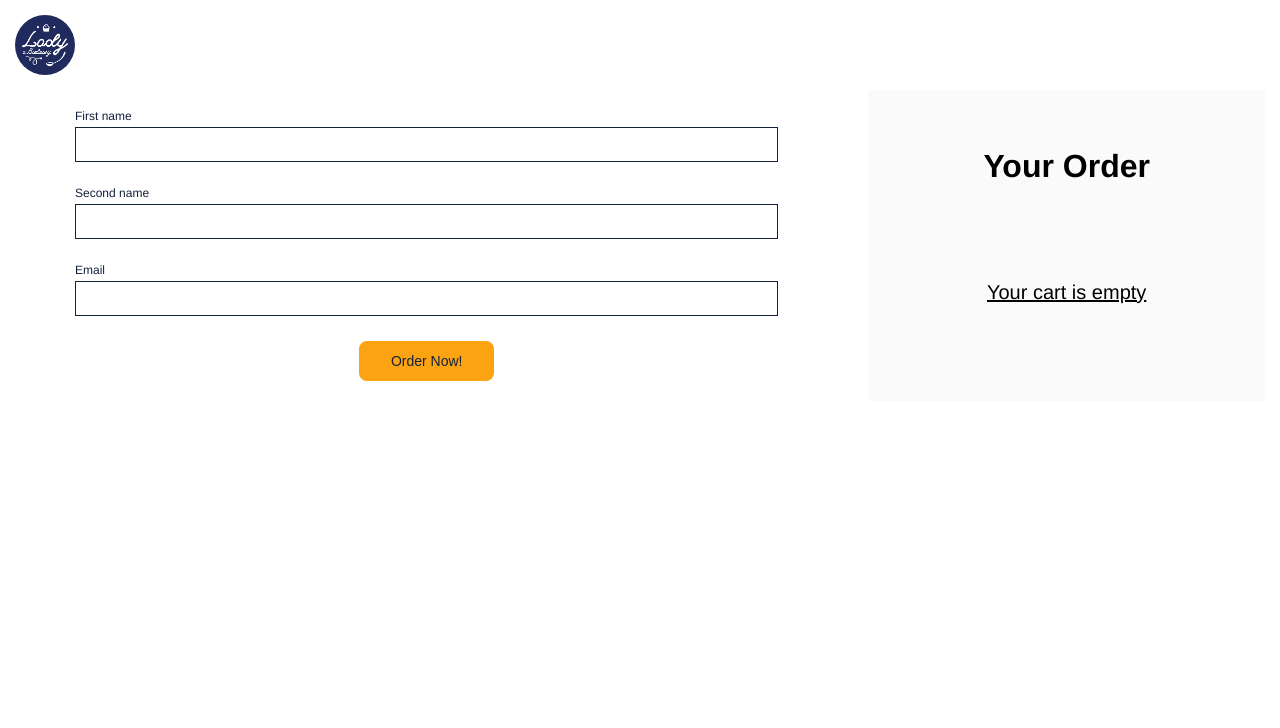
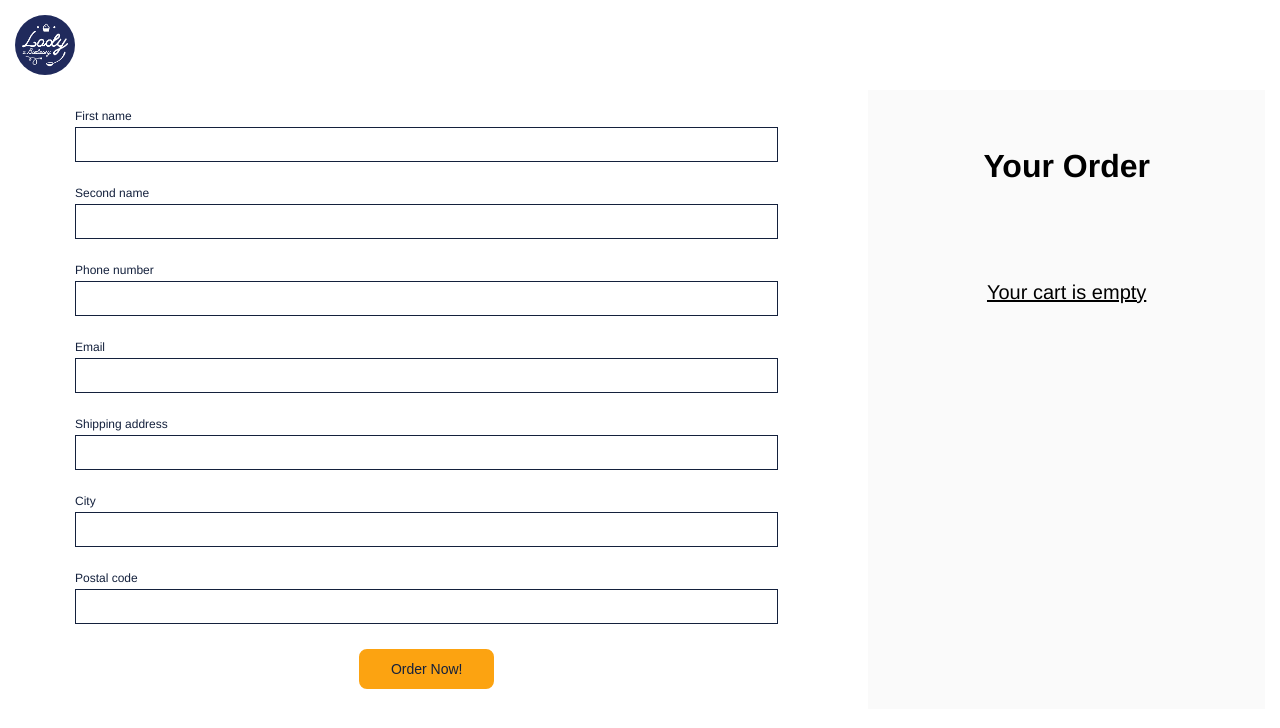
Before and after one commit to pvtryk/icecream-order, a React (Create React App) app: page /checkout in a window 1280 px wide. Shown: the top 728 px of the page. Built offline with nearby package versions, Linux system fonts and the light colour scheme; no server answers.

Commit message:
feat(checkout): pre-done validation

```diff
--- a/src/components/Checkout/CheckoutInput/CheckoutInput.js
+++ b/src/components/Checkout/CheckoutInput/CheckoutInput.js
@@ -3,12 +3,21 @@ import './CheckoutInput.scss';
 
 const CheckoutInput = (props) => {
   let inputEl = null;
+  const inputClasses = ['checkout-input__input']
+
+  if (props.additionalClass) {
+    inputClasses.push(props.additionalClass);
+  }
+
+  if (props.valid && props.touched) {
+    inputClasses.push('invalid');
+  }
 
   switch (props.inputType) {
     case ('input'):
         inputEl = (
           <input
-            className={`checkout-input__input ${props.additionalClass} `}
+            className={inputClasses.join(' ')}
             {...props.elementConfig}
             value={props.value}
             onChange={props.changed}
--- a/src/components/Checkout/CheckoutInput/CheckoutInput.scss
+++ b/src/components/Checkout/CheckoutInput/CheckoutInput.scss
@@ -12,9 +12,14 @@
   }
 
   &__input {
+    @include transition;
     width: 100%;
     height: 35px;
     border: solid 1px $color-primary;
     font-size: 16px;
+
+    &.invalid {
+      border-color: $color-error;
+    }
   }
 }
--- a/src/containers/CheckoutContainer/CheckoutContainer.js
+++ b/src/containers/CheckoutContainer/CheckoutContainer.js
@@ -22,42 +22,128 @@ class CheckoutContainer extends Component {
           type: 'text',
         },
         value: '',
+        validation: {
+          required: true,
+        },
+        valid: false,
+        touched: false
       },
       secondName: {
         elementType: 'input',
         labelEl: 'Second name',
+        additionalClass: '',
         config: {
           type: 'text',
         },
-        additionalClass: 'half',
         value: '',
+        validation: {
+          required: true,
+        },
+        valid: false,
+        touched: false
+      },
+      phoneNumber: {
+        elementType: 'input',
+        labelEl: 'Phone number',
+        additionalClass: '',
+        config: {
+          type: 'tel',
+        },
+        value: '',
+        validation: {
+          required: true,
+        },
+        valid: false,
+        touched: false
       },
       email: {
         elementType: 'email',
         labelEl: 'Email',
+        additionalClass: '',
         config: {
           type: 'email',
         },
+        value: '',
+        validation: {
+          required: true,
+        },
+        valid: false,
+        touched: false
+      },
+      address: {
+        elementType: 'input',
+        labelEl: 'Shipping address',
         additionalClass: '',
+        config: {
+          type: 'text',
+        },
         value: '',
+        validation: {
+          required: true,
+        },
+        valid: false,
+        touched: false
+      },
+      city: {
+        elementType: 'input',
+        labelEl: 'City',
+        additionalClass: '',
+        config: {
+          type: 'text',
+        },
+        value: '',
+        validation: {
+          required: true,
+        },
+        valid: false,
+        touched: false
+      },
+      postal: {
+        elementType: 'input',
+        labelEl: 'Postal code',
+        additionalClass: '',
+        config: {
+          type: 'text',
+        },
+        value: '',
+        validation: {
+          required: true,
+        },
+        valid: false,
+        touched: false
       },
     },
   };
 
   // componentDidMount() {}
 
+  checkValidity(value, rules) {
+    let isValid = true;
+
+    if (rules.required) {
+      isValid = value.trim() !== '' && isValid;
+    }
+
+    return isValid;
+  }
+
   inputChangedHandler = (event, inputId) => {
     const updatedForm = {
-      ...this.state.orderForm
-    }
+      ...this.state.orderForm,
+    };
     const updatedFormElement = {
-      ...updatedForm[inputId]
-    }
+      ...updatedForm[inputId],
+    };
     updatedFormElement.value = event.target.value;
+    updatedFormElement.valid = this.checkValidity(
+      updatedFormElement.value,
+      updatedFormElement.validation
+    );
+    updatedFormElement.touched = true;
     updatedForm[inputId] = updatedFormElement;
 
-    this.setState({orderForm: updatedForm});
-  }
+    this.setState({ orderForm: updatedForm });
+  };
 
   formSubmitHandler = (event) => {
     event.preventDefault();
@@ -69,17 +155,18 @@ class CheckoutContainer extends Component {
     }
     const order = {
       formData: formData,
-      price: this.props.price
-    }
-    axios.post('/orders.json', order)
-      .then(res => {
+      price: this.props.price,
+    };
+    axios
+      .post('/orders.json', order)
+      .then((res) => {
         console.log(res);
         this.props.history.push('/thank-you');
       })
-      .catch(error => {
+      .catch((error) => {
         console.log(error);
-      })
-  }
+      });
+  };
 
   render() {
     const formElements = [];
@@ -92,7 +179,10 @@ class CheckoutContainer extends Component {
 
     return (
       <div className="checkout-container">
-        <form className="checkout-container__form" onSubmit={this.formSubmitHandler}>
+        <form
+          className="checkout-container__form"
+          onSubmit={this.formSubmitHandler}
+        >
           {formElements.map((input) => (
             <CheckoutInput
               key={input.id}
@@ -101,6 +191,8 @@ class CheckoutContainer extends Component {
               elementConfig={input.options.config}
               additionalClass={input.options.additionalClass}
               value={input.options.value}
+              valid={!input.options.valid}
+              touched={input.options.touched}
               changed={(event) => this.inputChangedHandler(event, input.id)}
             />
           ))}
--- a/src/styles/reusable.scss
+++ b/src/styles/reusable.scss
@@ -5,6 +5,7 @@ $color-bg-alt: #e5e5e5;
 $color-bg: #ffffff;
 $color-text-white: #ffffff;
 $color-black: #000000;
+$color-error: #FF2244;
 
 // font
 $font-main: 'Helvetica', sans-serif;
```
